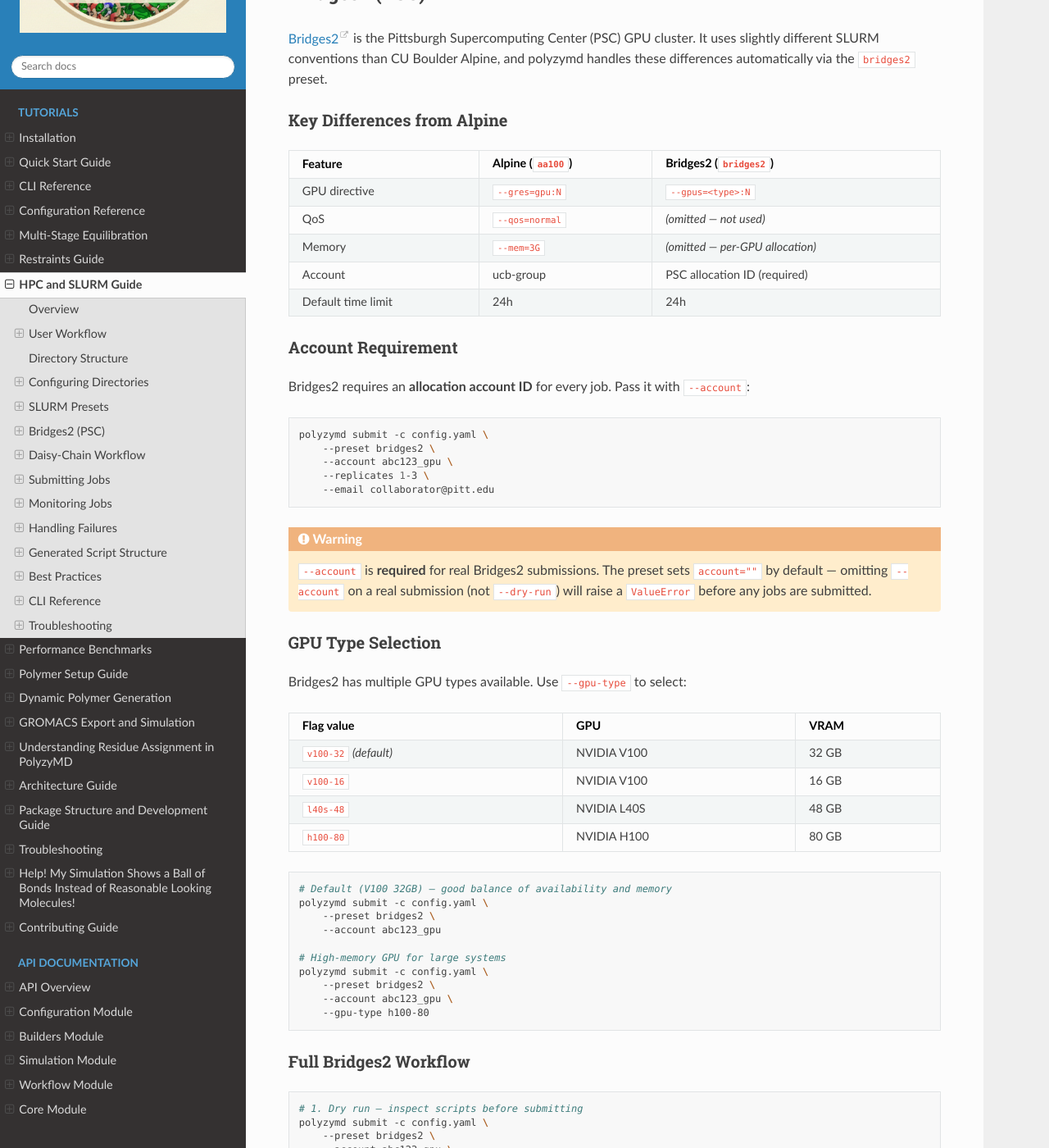
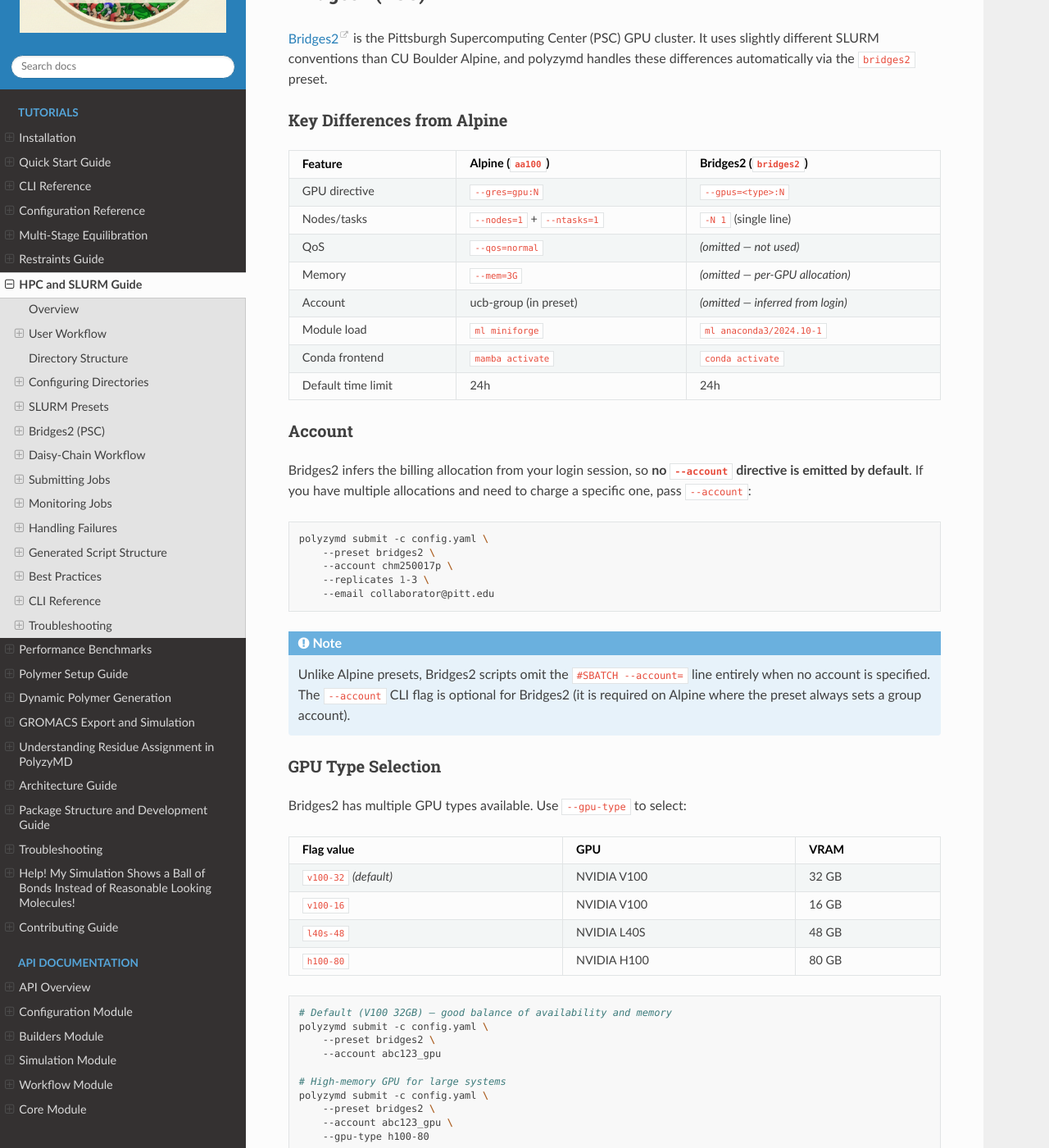
Before and after one commit to joelaforet/polyzymd, a Sphinx documentation site: the page built from docs/source/tutorials/hpc_slurm.md, in a window 1280 px wide and 1400 px high, scrolled down 3680 px. Shown: the whole window at 82% size. Built offline with Sphinx 7.4.7 and the Read the Docs theme 3.1.0, drawn with Linux system fonts in a browser that asks for light colours; some of the changed text lies outside the part shown.

Commit message:
docs: update hpc_slurm.md for Bridges2 hardware changes and INTERCHANGE_EXPERIMENTAL
- Update key-differences table: add nodes/ntasks row, module load row,
  correct account row (Bridges2 infers from login, line omitted)
- Revise Account section: --account is now optional for Bridges2
- Update Full Bridges2 Workflow dry-run comment to show -N 1 and
  note that --account line is omitted
- Update Generated Script Structure examples (Alpine initial and
  continuation) to reflect actual template output: ml miniforge,
  mamba activate, export INTERCHANGE_EXPERIMENTAL=1, correct
  module purge/load ordering

````diff
--- a/docs/source/tutorials/hpc_slurm.md
+++ b/docs/source/tutorials/hpc_slurm.md
@@ -179,27 +179,31 @@
 | Feature | Alpine (`aa100`) | Bridges2 (`bridges2`) |
 |---------|-----------------|----------------------|
 | GPU directive | `--gres=gpu:N` | `--gpus=<type>:N` |
+| Nodes/tasks | `--nodes=1` + `--ntasks=1` | `-N 1` (single line) |
 | QoS | `--qos=normal` | *(omitted — not used)* |
 | Memory | `--mem=3G` | *(omitted — per-GPU allocation)* |
-| Account | ucb-group | PSC allocation ID (required) |
+| Account | ucb-group (in preset) | *(omitted — inferred from login)* |
+| Module load | `ml miniforge` | `ml anaconda3/2024.10-1` |
+| Conda frontend | `mamba activate` | `conda activate` |
 | Default time limit | 24h | 24h |
 
-### Account Requirement
+### Account
 
-Bridges2 requires an **allocation account ID** for every job. Pass it with `--account`:
+Bridges2 infers the billing allocation from your login session, so **no `--account` directive is emitted by default**. If you have multiple allocations and need to charge a specific one, pass `--account`:
 
 ```bash
 polyzymd submit -c config.yaml \
     --preset bridges2 \
-    --account abc123_gpu \
+    --account chm250017p \
     --replicates 1-3 \
     --email collaborator@pitt.edu
 ```
 
-```{warning}
-`--account` is **required** for real Bridges2 submissions. The preset sets
-`account=""` by default — omitting `--account` on a real submission (not
-`--dry-run`) will raise a `ValueError` before any jobs are submitted.
+```{note}
+Unlike Alpine presets, Bridges2 scripts omit the `#SBATCH --account=` line
+entirely when no account is specified. The `--account` CLI flag is optional
+for Bridges2 (it is required on Alpine where the preset always sets a
+group account).
 ```
 
 ### GPU Type Selection
@@ -240,9 +244,11 @@
 cat job_scripts/initial_seg0_rep1.sh | head -20
 # You should see:
 #   #SBATCH --partition=GPU-shared
-#   #SBATCH --gpus=v100-32:1      ← type-specific GPU directive
+#   #SBATCH -N 1                    ← single-line nodes directive
+#   #SBATCH --gpus=v100-32:1        ← type-specific GPU directive
 #   (no --qos line)
 #   (no --mem line)
+#   (no --account line — inferred from login)
 
 # 3. Submit for real
 polyzymd submit -c config.yaml \
@@ -469,12 +475,16 @@
 #SBATCH --mail-user=your@email.edu
 #SBATCH --account=ucb625_asc1
 
-# Exit immediately if any command fails
+module purge 2>/dev/null || true
+ml miniforge 2>/dev/null || true
+
+eval "$(conda shell.bash hook)"
+mamba activate polymerist-env
+
 set -e
 
-module purge
-module load miniforge
-mamba activate polymerist-env
+# Required for OpenFF Interchange.combine() functionality
+export INTERCHANGE_EXPERIMENTAL=1
 
 # Projects directory (scripts, configs, logs)
 PROJECTS_DIR="/projects/$USER/polyzymd/my_simulation"
@@ -524,12 +534,16 @@
 #SBATCH --mail-user=your@email.edu
 #SBATCH --account=ucb625_asc1
 
-# Exit immediately if any command fails
+module purge 2>/dev/null || true
+ml miniforge 2>/dev/null || true
+
+eval "$(conda shell.bash hook)"
+mamba activate polymerist-env
+
 set -e
 
-module purge
-module load miniforge
-mamba activate polymerist-env
+# Required for OpenFF Interchange.combine() functionality
+export INTERCHANGE_EXPERIMENTAL=1
 
 # Projects directory (scripts, configs, logs)
 PROJECTS_DIR="/projects/$USER/polyzymd/my_simulation"
````
